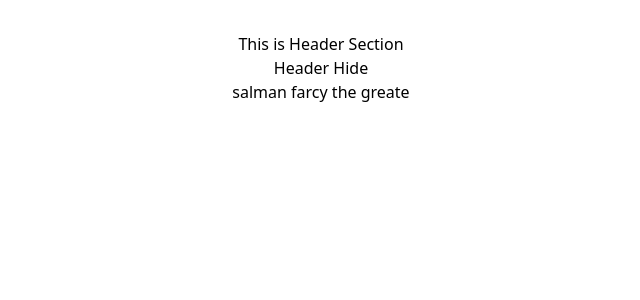
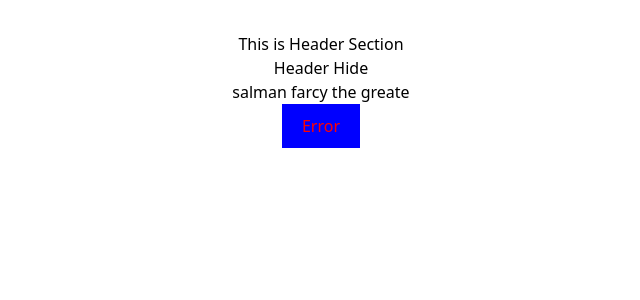
Before and after one commit to salman-farcy/Learn-React-We-003, a React (Vite) app in the folder state-managment/: page / in a window 1280 px wide. Shown: the top 300 px of the page, without its empty margins (319-959 px from the left). Built offline with nearby package versions, Linux system fonts and the light colour scheme.

Commit message:
module style component create and use system

```diff
--- a/state-managment/src/App.jsx
+++ b/state-managment/src/App.jsx
@@ -1,5 +1,6 @@
 import { useState } from "react";
 import "./App.css";
+import btnModuleCss from "./component/Btn-module/Button.module.css"
 import Header from "./component/header/Header";
 
 function App() {
@@ -14,6 +15,10 @@ function App() {
       <button onClick={() => setStatus(!status)} className="bg-blue-400 py-3 px-7">{status ? <p>Header Hide</p> : <p>Header show</p>}</button>
 
       <h1 className="bg-green-600">salman farcy the greate</h1>
+
+      <div>
+          <button className={btnModuleCss.error}>Error</button>
+      </div>
     </>
   );
 }
--- /dev/null
+++ b/state-managment/src/component/Btn-module/Button.module.css
@@ -0,0 +1,9 @@
+.error {
+    color: red;
+    background-color: blue;
+    padding: 10px 20px 10px 20px;
+}
+
+.worning{
+    color: yellow;
+}
```
